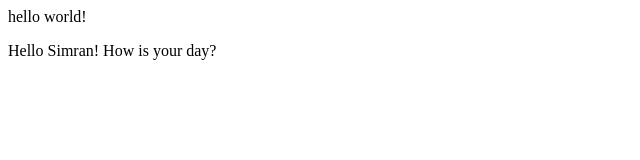
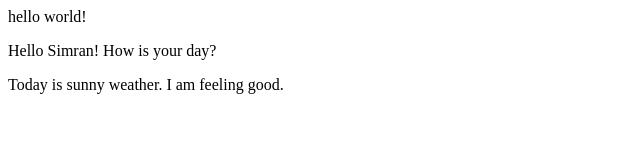
Before and after one commit to SimaranM/htmlDemo, a plain HTML site: page Demo/index.html in a window 1280 px wide. Shown: the whole page, without its empty margins (0-640 px from the left). Drawn offline with Linux system fonts and the light colour scheme.

Commit message:
answer to Maria.

```diff
--- a/Demo/index.html
+++ b/Demo/index.html
@@ -9,5 +9,6 @@
 <body>
     hello world!
     <p>Hello Simran! How is your day?</p>
+    <p>Today is sunny weather. I am feeling good.</p>
 </body>
 </html>
```
